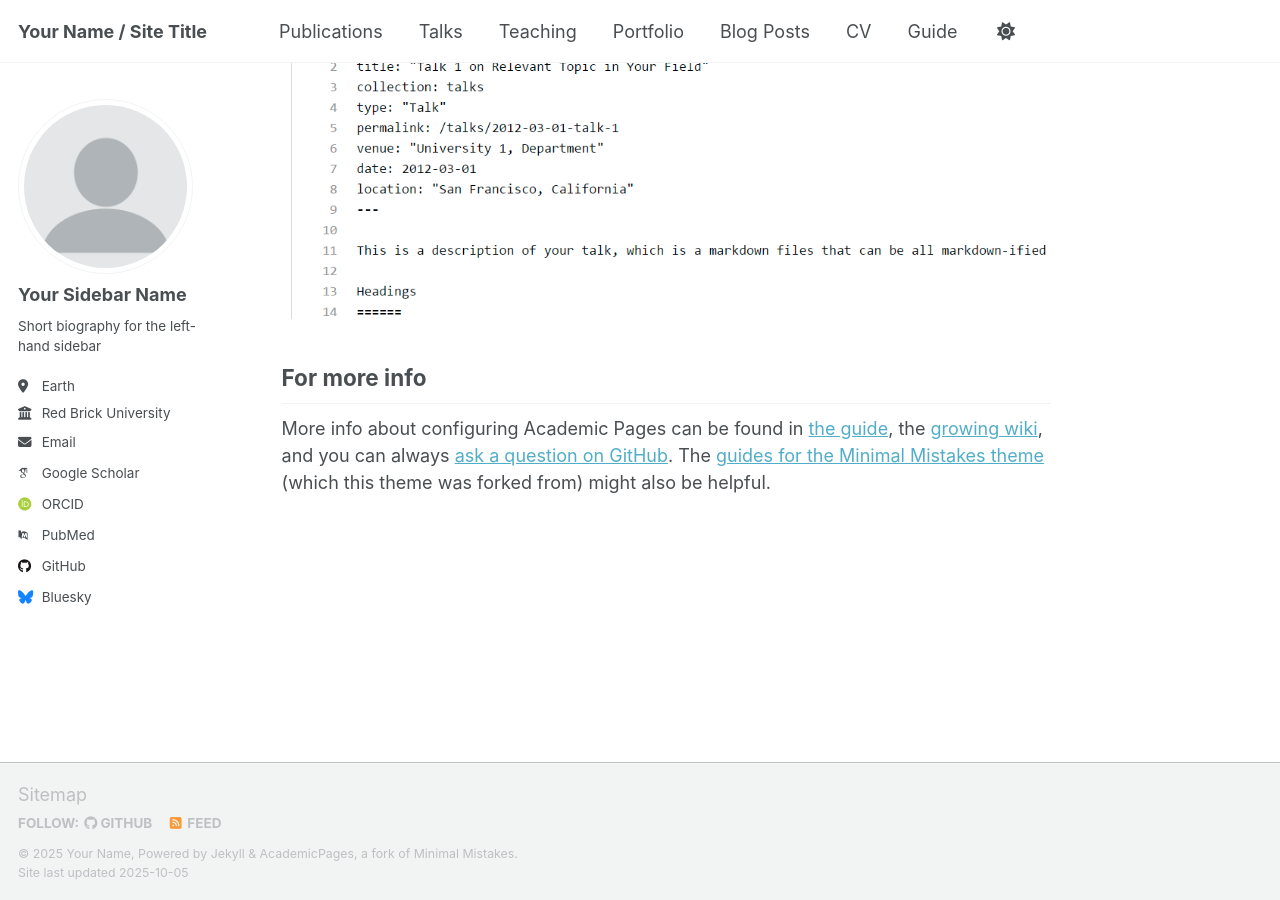
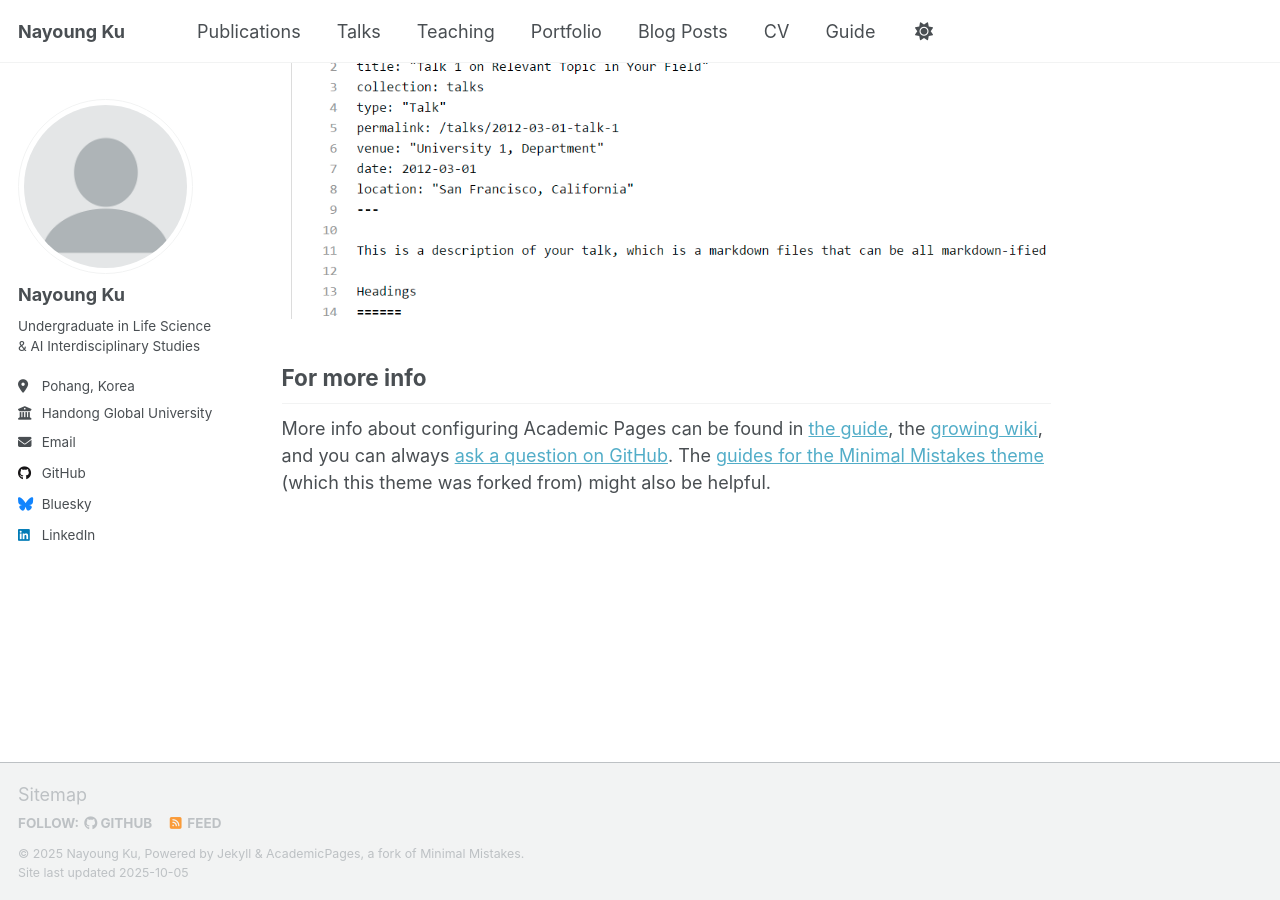
Before and after one commit to nayoungku1/nayoungku1.github.io, a Jekyll site: the page built from _pages/about.md, in a window 1280 px wide and 900 px high, scrolled down 2880 px. Built offline with Jekyll 4.4.1, drawn with Linux system fonts in a browser that asks for light colours; some web fonts are replaced; a script that is not in the unit is left out.

Commit message:
Update _config.yml

```diff
--- a/_config.yml
+++ b/_config.yml
@@ -9,9 +9,9 @@
 # Basic Site Settings
 locale                   : "en-US"
 site_theme               : "default" # Currently available options are "default", "air"
-title                    : "Your Name / Site Title"
+title                    : "Nayoung Ku"
 title_separator          : "-"
-name                     : &name "Your Name"
+name                     : &name "Nayoung Ku"
 description              : &description "Your Name's academic portfolio"   # Update this with a general description of your site, this is the default if not overridden by a page
 url                      : https://academicpages.github.io # The base hostname & protocol for your site e.g. "https://[your GitHub username].github.io",
                                                            # or if you already have some other page hosted on Github then use "https://[your GitHub username].github.io/[Your Repo Name]"
@@ -24,23 +24,23 @@ repository               : "academicpages/academicpages.github.io"
 author:
   # Biographic information
   avatar           : "profile.png"
-  name             : "Your Sidebar Name"
+  name             : "Nayoung Ku"
   pronouns         : # example: "she/her"
-  bio              : "Short biography for the left-hand sidebar"
-  location         : "Earth"
-  employer         : "Red Brick University"
+  bio              : "Undergraduate in Life Science & AI Interdisciplinary Studies"
+  location         : "Pohang, Korea"
+  employer         : "Handong Global University"
   uri              : # URL
-  email            : "none@example.org"
+  email            : "nayoungku1@gmail.com"
 
   # Academic websites
   academia         : # URL
   arxiv            : # URL - Update with the correct link to your profile
-  googlescholar    : "https://scholar.google.com/citations?user=PS_CX0AAAAAJ"
+  googlescholar    : #"https://scholar.google.com/citations?user=PS_CX0AAAAAJ"
   inspire-hep      : # URL
   impactstory      : # URL
-  orcid            : "http://orcid.org/yourorcidurl"
+  orcid            : #"http://orcid.org/yourorcidurl"
   semantic         : # URL
-  pubmed           : "https://www.ncbi.nlm.nih.gov/pubmed/?term=john+snow"
+  pubmed           : #"https://www.ncbi.nlm.nih.gov/pubmed/?term=john+snow"
   researchgate     : # URL
   scopus           : # URL
 
@@ -63,7 +63,7 @@ author:
   keybase          : # Username
   instagram        : # Username
   lastfm           : # Username
-  linkedin         : # Username
+  linkedin         : nayoung-ku # Username
   mastodon         : # URL
   medium           : # URL
   pinterest        : # Username
```
